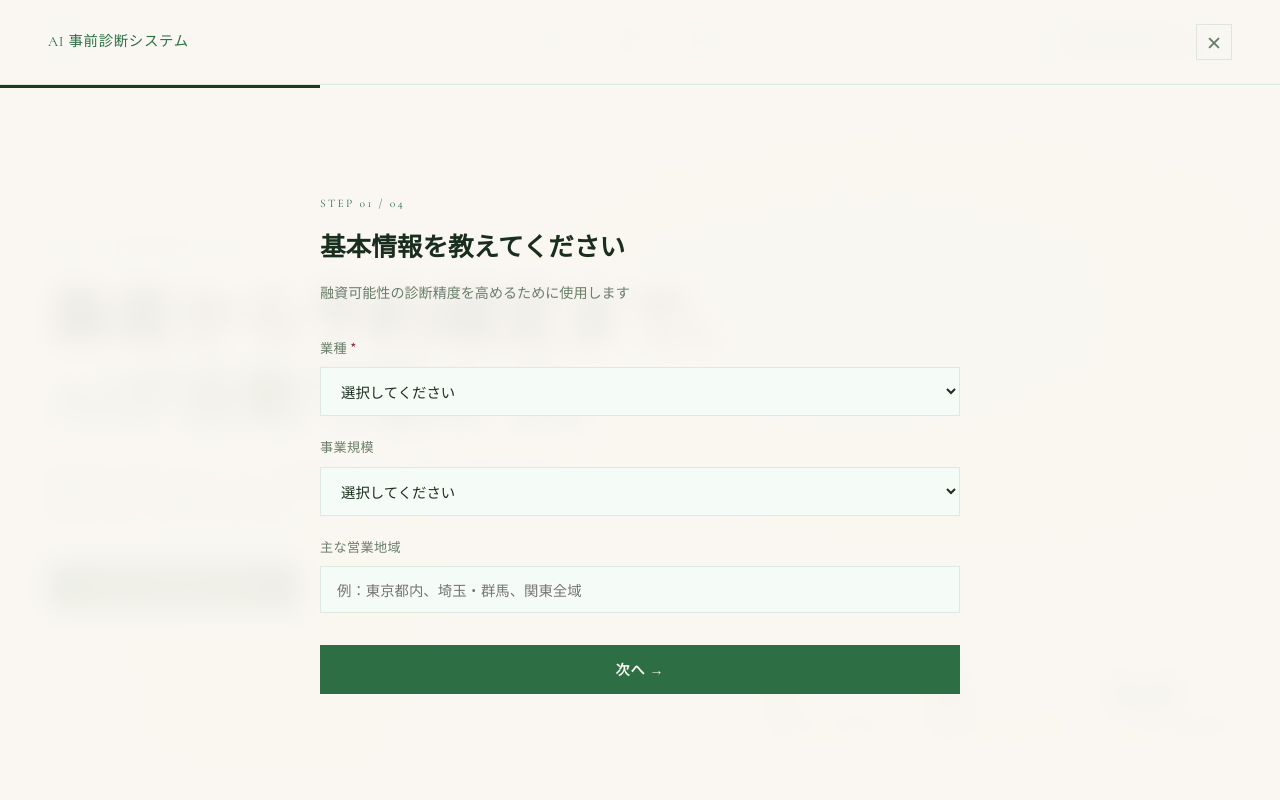
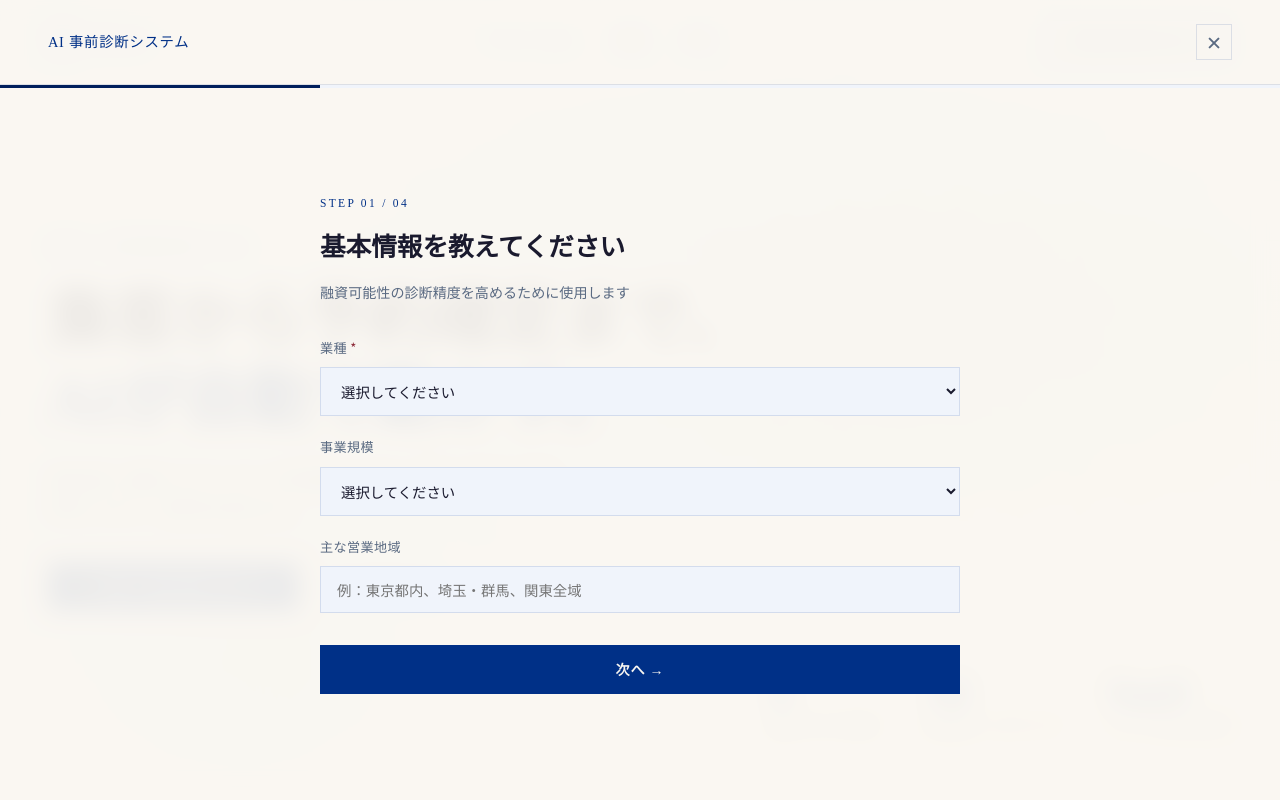
Before and after one commit to Nexccess/finance, a website: page diagnosis.html in a window 1280 px wide. Shown: the top 800 px of the page. Drawn offline with nearby package versions, Linux system fonts and the light colour scheme.

Commit message:
Update theme.css

```diff
--- a/theme.css
+++ b/theme.css
@@ -1,66 +1,62 @@
 /*
  * ─────────────────────────────────────────────────────────────
- *  theme.css  —  Nexcess AI診断サイト 共有デザイントークン
+ *  theme.css  —  保証協会融資 伴走コンサルティング
  * ─────────────────────────────────────────────────────────────
- *  ■ 使い方
- *    index.html / diagnosis.html / column.html / about.html
- *    すべてのページ <head> に以下を追加するだけ。
- *      <link rel="stylesheet" href="theme.css">
- *
- *  ■ 量産手順（クライアントごとのカスタマイズ）
- *    このファイルの :root 内の値を変更すると
- *    全ページのカラー・フォントが自動的に統一されます。
- *    diagnosis.html 本体は触らなくてOK。
- *
- *  ■ 現在のテーマ: kaede 楓 salon（メンズ脱毛サロン）
+ *  index.html / diagnosis.html 共通デザイントークン
+ *  クライアントごとにこのファイルの :root だけ変更すれば全ページ追従
  * ─────────────────────────────────────────────────────────────
  */
 
-@import url('https://fonts.googleapis.com/css2?family=Shippori+Mincho:wght@400;500;600&family=Noto+Sans+JP:wght@300;400;500&family=Cormorant+Garamond:ital,wght@0,300;0,400;1,300;1,400&display=swap');
+@import url('https://fonts.googleapis.com/css2?family=Noto+Serif+JP:wght@300;400;500;600;700&family=Noto+Sans+JP:wght@300;400;500;600&family=Cormorant+Garamond:ital,wght@0,400;0,600;1,400&display=swap');
 
 :root {
-  /* ── ベースカラー ───────────────────────────────────────── */
-  --bg:          #faf7f2;          /* ページ背景（クリーム） */
-  --bg-alt:      #ffffff;          /* 白背景セクション */
-  --bg-mid:      #eef7f1;          /* カード・薄グリーン背景 */
-  --bg-light:    #f5fbf6;          /* より薄いグリーン背景 */
+  /* ── ベースカラー（JFCネイビー系） ─────────────────────── */
+  --bg:          #f8f6f1;          /* クリーム背景 */
+  --bg-alt:      #ffffff;
+  --bg-mid:      #e8eef8;          /* ライトネイビー背景 */
+  --bg-light:    #f0f4fb;
 
   /* ── アクセントカラー ───────────────────────────────────── */
-  --accent:      #1a3d22;          /* ダークグリーン（見出し・強調） */
-  --accent-main: #2d6e44;          /* メイングリーン（ボタン・リンク） */
-  --accent-mid:  #3d8c5a;          /* ミドルグリーン（アイコン等） */
-  --accent-sub:  #7ab88a;          /* ライトグリーン（補助） */
+  --accent:      #001f5c;          /* ダークネイビー */
+  --accent-main: #003087;          /* JFCネイビー（メイン） */
+  --accent-mid:  #0a4aa0;          /* ミドルネイビー */
+  --accent-sub:  #4a7fd4;          /* ライトネイビー */
+
+  /* ── ゴールドアクセント ─────────────────────────────────── */
+  --gold:        #b8860b;          /* ダークゴールド */
+  --gold-light:  #d4a843;          /* ライトゴールド */
+  --gold-bg:     #fdf6e3;          /* ゴールド背景 */
 
   /* ── テキスト ───────────────────────────────────────────── */
-  --text:        #1a2e1e;          /* 本文テキスト */
-  --muted:       #6a7e6a;          /* 補足・説明テキスト */
-  --gold:        #8a7040;          /* ゴールドアクセント（必要に応じて） */
+  --text:        #1a1a2e;
+  --muted:       #5a6a82;
 
   /* ── ボーダー ───────────────────────────────────────────── */
-  --border:      rgba(45,110,68,.12);
-  --border-light:rgba(45,110,68,.07);
+  --border:      rgba(0,48,135,.12);
+  --border-light:rgba(0,48,135,.07);
 
   /* ── フォント ───────────────────────────────────────────── */
-  --font-serif:  'Cormorant Garamond','Shippori Mincho',serif;
-  --font-sans:   'Noto Sans JP',sans-serif;
+  --font-serif:  'Noto Serif JP', serif;
+  --font-sans:   'Noto Sans JP', sans-serif;
 }
 
 /*
  * ─────────────────────────────────────────────────────────────
- *  別クライアント用テンプレート例（コメントアウト）
+ *  別クライアント用テンプレート例
  *
- *  例: ネイビー系サロン
+ *  例: kaede salon（グリーン系）
  *  :root {
- *    --bg:          #f8f9fc;
- *    --bg-mid:      #eef0f6;
- *    --bg-light:    #f3f5fa;
- *    --accent:      #1a2a4a;
- *    --accent-main: #2a4a8a;
- *    --accent-mid:  #3a6aaa;
- *    --text:        #1a1e2e;
- *    --muted:       #6a7080;
- *    --border:      rgba(42,74,138,.12);
- *    --border-light:rgba(42,74,138,.07);
+ *    --bg:          #faf7f2;
+ *    --bg-mid:      #eef7f1;
+ *    --bg-light:    #f5fbf6;
+ *    --accent:      #1a3d22;
+ *    --accent-main: #2d6e44;
+ *    --accent-mid:  #3d8c5a;
+ *    --gold:        #8a7040;
+ *    --gold-light:  #b09060;
+ *    --text:        #1a2e1e;
+ *    --muted:       #6a7e6a;
+ *    --border:      rgba(45,110,68,.12);
  *    --font-serif:  'Cormorant Garamond','Shippori Mincho',serif;
  *    --font-sans:   'Noto Sans JP',sans-serif;
  *  }
```
